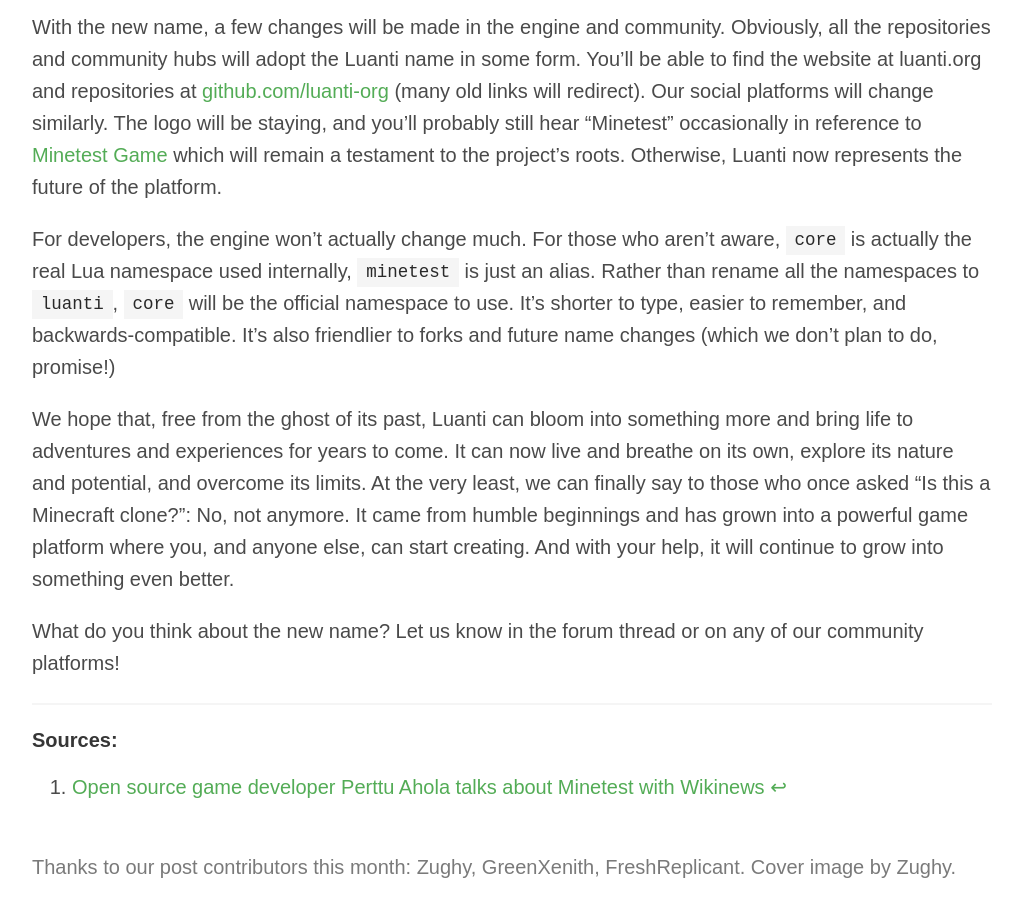
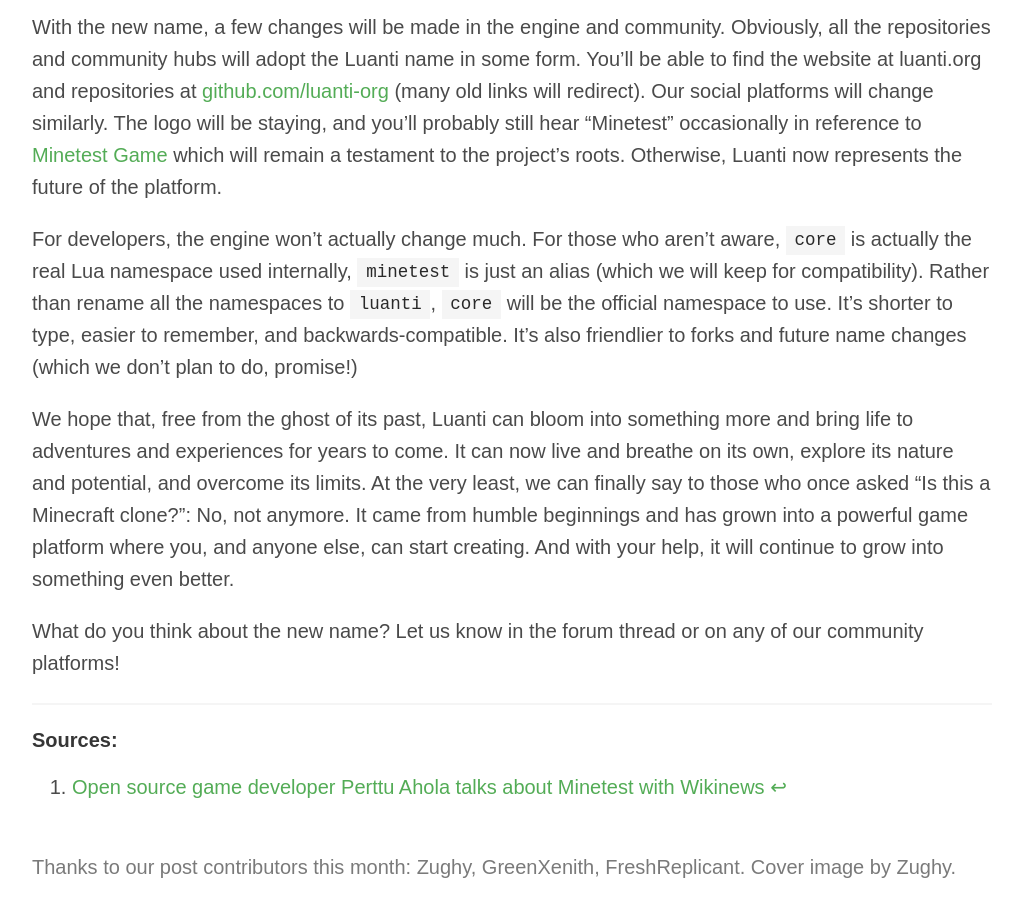
Before and after one commit to minetest/blog, a Jekyll site: the page built from _posts/2024-10-13-Introducing-Our-New-Name.md, in a window 1280 px wide and 900 px high, scrolled down 1873 px. Shown: the whole window, without its empty margins (128-1150 px from the left). Built offline with Jekyll 4.4.1, drawn with Linux system fonts in a browser that asks for light colours.

Commit message:
Explicit statement about keeping the old namespace

```diff
--- a/_posts/2024-10-13-Introducing-Our-New-Name.md
+++ b/_posts/2024-10-13-Introducing-Our-New-Name.md
@@ -66,9 +66,9 @@
 roots. Otherwise, Luanti now represents the future of the platform.
 
 For developers, the engine won't actually change much. For those who aren't aware, `core` is actually the real Lua
-namespace used internally, `minetest` is just an alias. Rather than rename all the namespaces to `luanti`, `core` will
-be the official namespace to use. It's shorter to type, easier to remember, and backwards-compatible. It's also
-friendlier to forks and future name changes (which we don't plan to do, promise!)
+namespace used internally, `minetest` is just an alias (which we will keep for compatibility). Rather than rename all
+the namespaces to `luanti`, `core` will be the official namespace to use. It's shorter to type, easier to remember, and
+backwards-compatible. It's also friendlier to forks and future name changes (which we don't plan to do, promise!)
 
 We hope that, free from the ghost of its past, Luanti can bloom into something more and bring life to adventures and
 experiences for years to come. It can now live and breathe on its own, explore its nature and potential, and overcome
```
